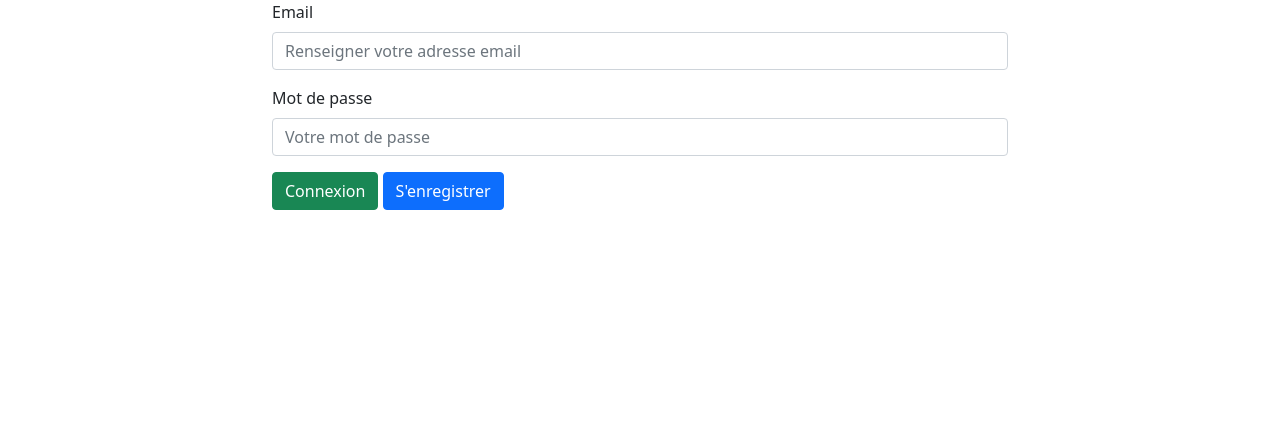
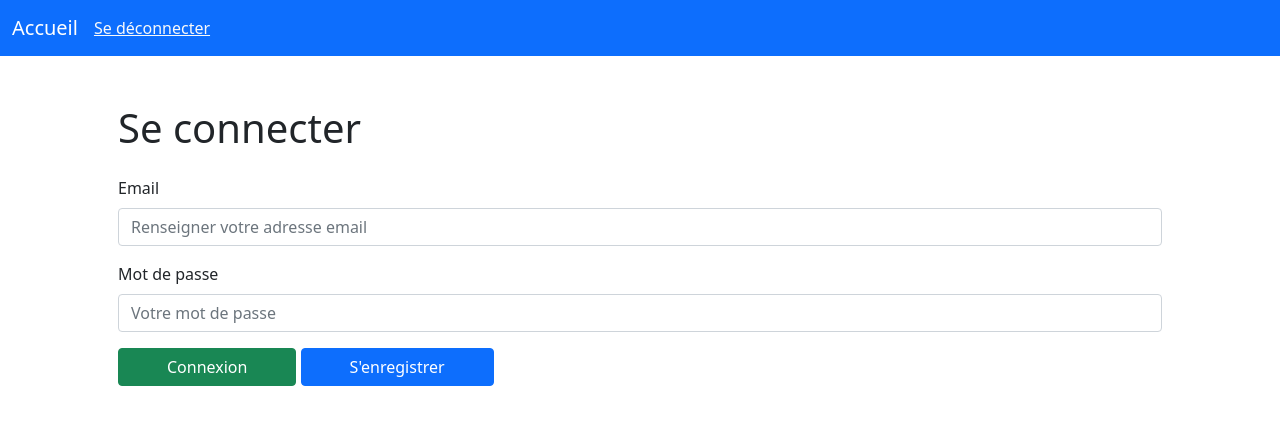
Before and after one commit to MiorantsoaRak/php-ingenosya, a CodeIgniter 4 app: template app/Views/auth/login.php in a window 1280 px wide. Shown: the top 425 px of the page. Run offline with PHP 8.4 and a stand-in for CodeIgniter, Linux system fonts and the light colour scheme; the template is opened without the code that fills it, so the values that code supplies are empty; some libraries are stand-ins or nearby versions.

Commit message:
Basic styling

```diff
--- a/app/Views/auth/login.php
+++ b/app/Views/auth/login.php
@@ -5,6 +5,8 @@
 <?php $this->endSection()?>
 
 <?php $this->section('main')?>
+<div class="col px-5">
+    <h1 class="mt-5 mb-4">Se connecter</h1>
     <?= view('App\Views\components\alerts') ?>
     <form action="<?= base_url('auth/login')?>" class="my-10" method="post">
         <div class="mb-3">
@@ -15,7 +17,8 @@
             <label for="password" class="form-label">Mot de passe</label>
             <input type="password" class="form-control" placeholder="Votre mot de passe" name="password" id="password">
         </div>
-    <button class="btn btn-success">Connexion</button>
-    <a href="<?= base_url('auth/register')?>" class="btn btn-primary">S'enregistrer</a>
+        <button class="btn btn-success px-5">Connexion</button>
+        <a href="<?= base_url('auth/register')?>" class="btn btn-primary px-5">S'enregistrer</a>
     </form>
+</div>
 <?php $this->endSection()?>
--- a/app/Views/auth/register.php
+++ b/app/Views/auth/register.php
@@ -5,6 +5,8 @@
 <?php $this->endSection()?>
 
 <?php $this->section('main')?>
+<div class="col px-5">
+    <h1 class="mb-4 mt-5">Créer votre compte</h1>
     <?= view('App\Views\components\alerts') ?>
     <form action="<?= base_url('auth/register/save')?>" class="my-10" method="post">
         <div class="mb-3">
@@ -23,6 +25,7 @@
             <label for="repeatPassword" class="form-label">Confirmation du Mot de passe</label>
             <input type="password" class="form-control" placeholder="Confirmer Votre mot de passe" name="repeat-password" id="repeatPassword" required>
         </div>
-    <button class="btn btn-primary">S'enregistrer</button>
+        <button class="btn btn-primary px-5 mt-4">S'enregistrer</button>
     </form>
+</div>
 <?php $this->endSection()?>
--- a/app/Views/base.php
+++ b/app/Views/base.php
@@ -15,9 +15,24 @@
     <script src="https://cdn.jsdelivr.net/npm/bootstrap@5.0.2/dist/js/bootstrap.bundle.min.js" integrity="sha384-MrcW6ZMFYlzcLA8Nl+NtUVF0sA7MsXsP1UyJoMp4YLEuNSfAP+JcXn/tWtIaxVXM" crossorigin="anonymous"></script>
 </head>
 <body>
+<?php if(session('isLoggedIn')){ ?>
+    <nav class="navbar navbar-dark bg-primary navbar-expand-lg ">
+        <div class="container-fluid">
+            <a class="navbar-brand" href="<?= base_url('/')?>">Accueil</a>
+            <div class="collapse navbar-collapse">
+                <!--<ul class="navbar-nav mr-auto">
+                    <li class="nav-item">
+                        <a class="nav-link" href="">l</a>
+                    </li>
+                </ul>-->
+                <a href="<?= base_url('auth/logout')?>" class="link-light">Se déconnecter</a>
+            </div>
+        </div>
+    </nav>
+<?php }?>
     <main role="main" class="container">
         <div class="row main-row justify-content-lg-center">
-            <div class="col-lg-8 rounded">
+            <div class="col-lg rounded">
                 <div class="row">
                     <?php $this->renderSection('main')?>
                 </div>
```
Also changed, not shown: app/Models/LinkParamModel.php (deleted, +0 -13 lines). Lines whose indentation alone changed are shown as unchanged.
